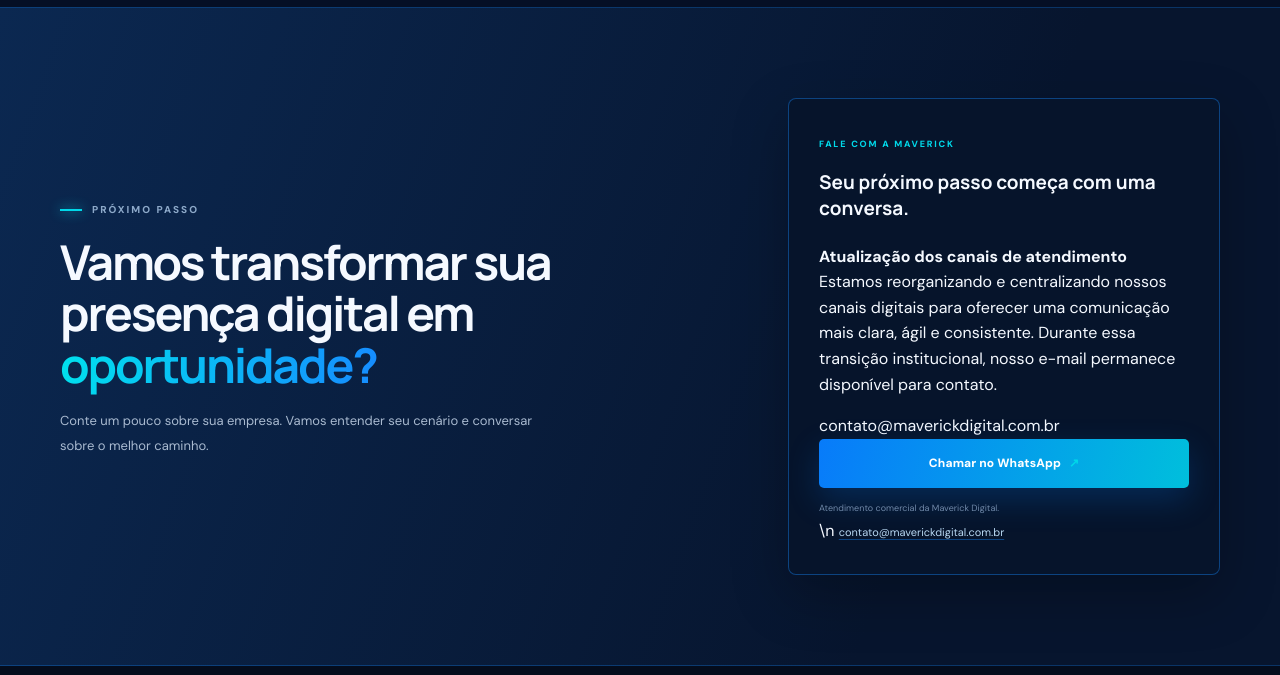
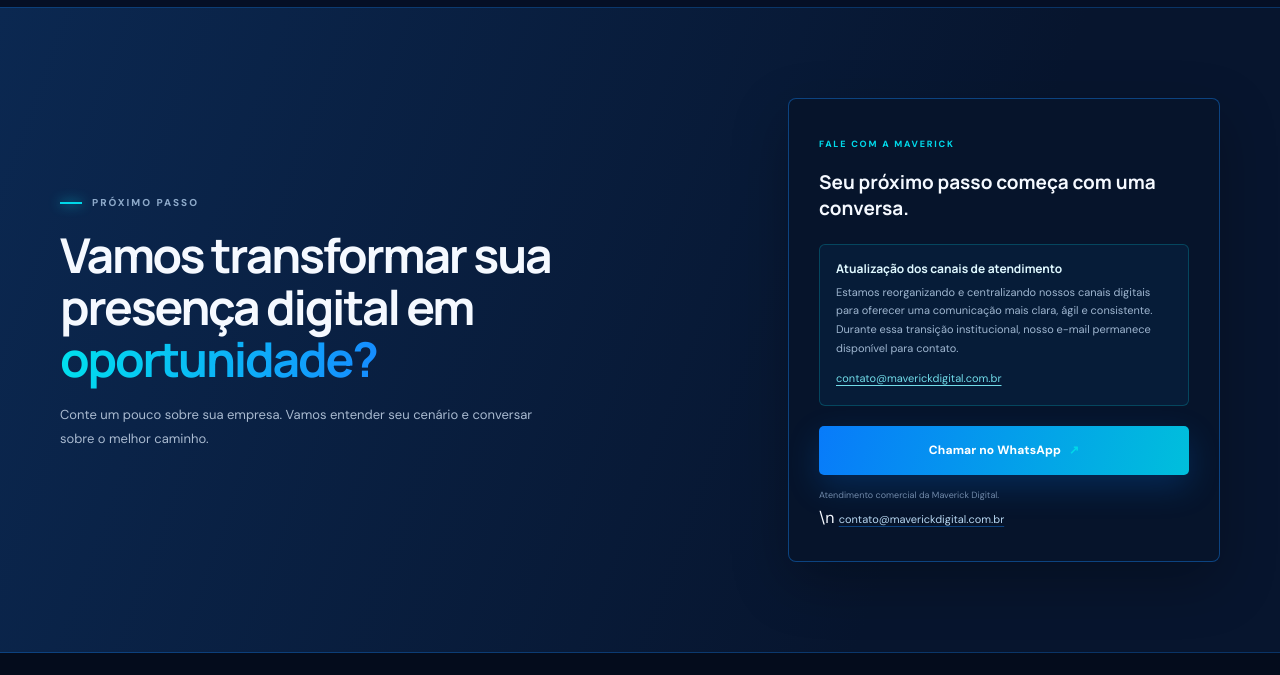
Before and after one commit to joaoa187-ux/maverick-digital-site, a plain HTML site: page index.html in a window 1280 px wide. Shown: the part 2672-3347 px from the top of the page. Drawn offline with Linux system fonts and the light colour scheme.

Commit message:
Estiliza aviso de atualização dos canais

```diff
--- a/styles.css
+++ b/styles.css
@@ -118,3 +118,8 @@ a:focus-visible,button:focus-visible{outline:2px solid var(--cyan);outline-offse
 .legal-updated{font-size:11px!important;color:#7893b5!important;margin-bottom:32px}
 .legal-note{margin-top:35px;padding:18px 20px;border-left:2px solid var(--cyan);background:#0a1d39;color:#c1d4e9!important}
 @media(max-width:680px){.footer-inner{grid-template-columns:1fr;gap:15px}.footer-contact{align-items:flex-start}.legal-page{padding-top:62px;padding-bottom:75px}.legal-page h2{font-size:18px}}
+
+.channel-update{margin:0 0 20px;padding:15px 16px;border:1px solid rgba(0,216,233,.22);border-radius:6px;background:rgba(8,32,61,.72)}
+.channel-update strong{display:block;color:#dff8ff;font:700 12px var(--display);margin-bottom:6px}
+.channel-update p{font-size:11px;line-height:1.7;color:#9fb6d0;margin:0 0 7px}
+.channel-update a{font-size:11px;color:#71dce9;text-decoration:underline;text-underline-offset:3px}
```
